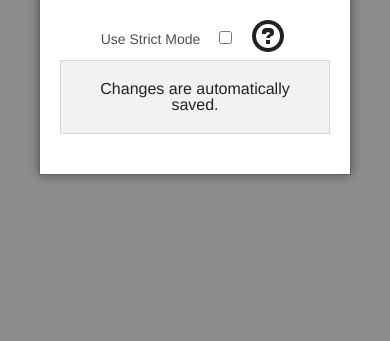
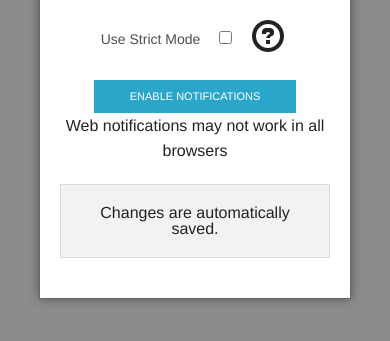
Before and after one commit to nakinsey/Pomodorino, a website: page index.html in a window 390 px wide. Both pictures are taken after a click on the element 36 px from the left and 21 px from the top of the page. Shown: the part 439-780 px from the top of the page. Drawn offline with nearby package versions, Linux system fonts and the light colour scheme.

Commit message:
3.3.1 Mobile Web Notifications
Web notifications work on the Galaxy S4, so the button to enable
notifications will now be shown on all devices.

```diff
--- a/index.html
+++ b/index.html
@@ -94,9 +94,9 @@
             <div class="icon-question has-tip" data-tooltip title="Automatically starts a pomodorino after a break"></div>
         </div>
 
-        <div class="row show-for-medium-up">
-            <button id="notify">ENABLE NOTIFICATIONS</button>
-            <p>Desktop notifications may not work in all browsers</p>
+        <div class="row">
+            <button class="tiny" id="notify">ENABLE NOTIFICATIONS</button>
+            <p>Web notifications may not work in all browsers</p>
         </div>
 
         <div class="row">
```
